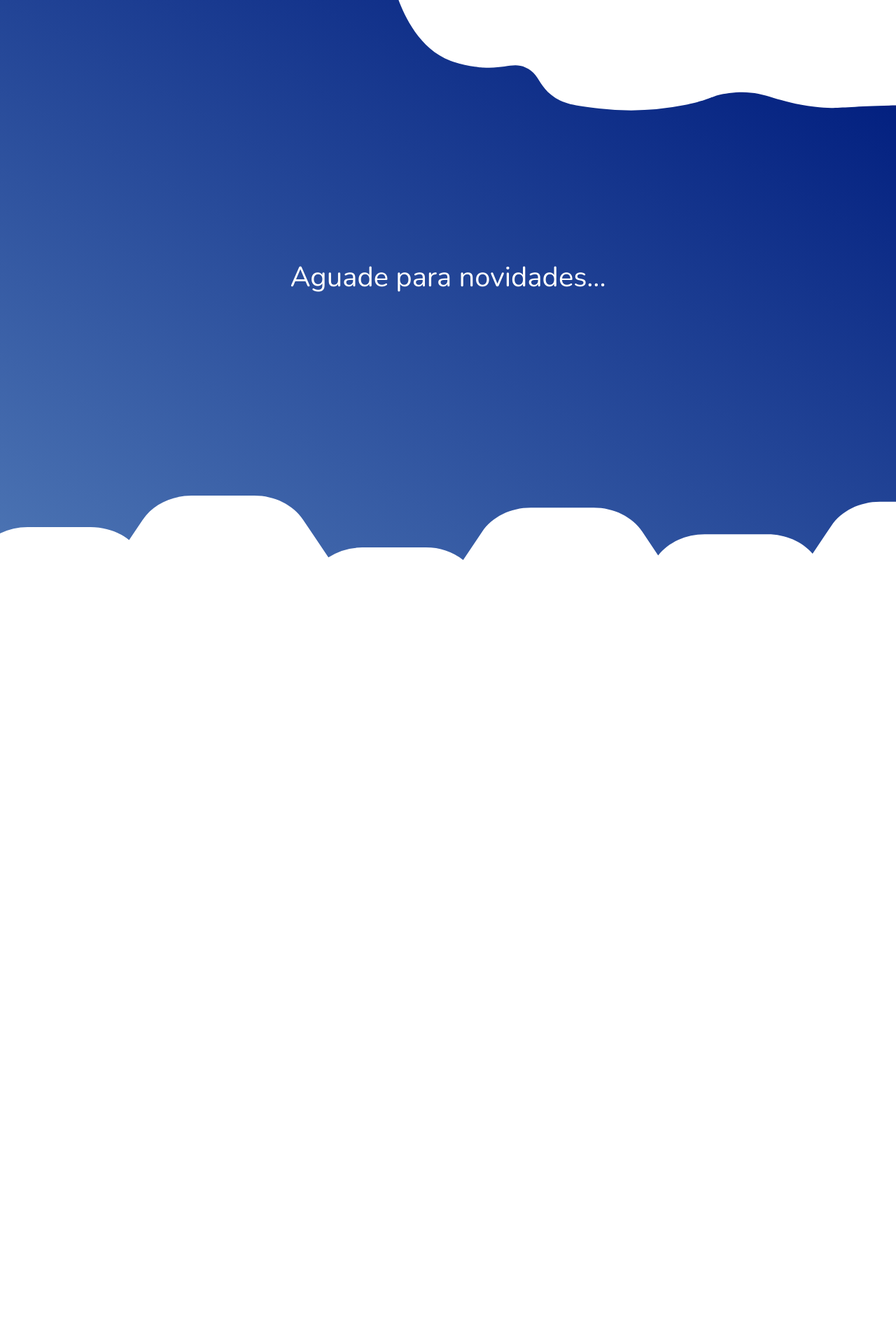
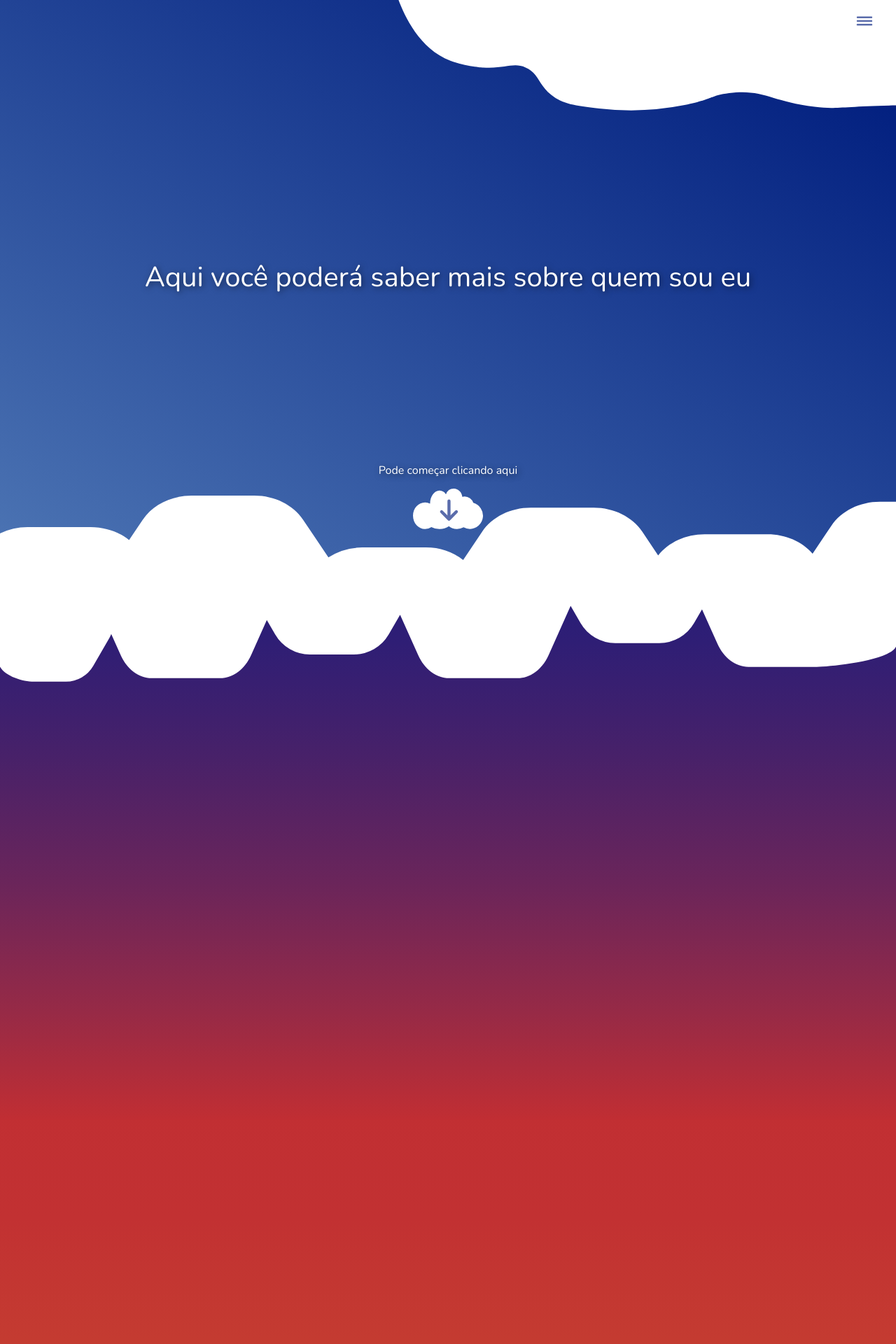
Before and after one commit to italloleon/euitallo, a PHP site: page / in a window 1280 px wide. Shown: the top 1920 px of the page at 70% size. Before the commit the page ends 800 px from the top, so only its background shows below. Run offline with PHP 8.4, Linux system fonts and the light colour scheme; some libraries are stand-ins or nearby versions.

Commit message:
Add files via upload

```diff
--- a/index.html
+++ b/index.html
@@ -6,13 +6,33 @@
     <meta name="viewport" content="width=device-width, user-scalable=no">
     <link rel="stylesheet" href="https://stackpath.bootstrapcdn.com/bootstrap/4.1.2/css/bootstrap.min.css" integrity="sha384-Smlep5jCw/wG7hdkwQ/Z5nLIefveQRIY9nfy6xoR1uRYBtpZgI6339F5dgvm/e9B" crossorigin="anonymous">
     <link href="https://fonts.googleapis.com/css?family=Nunito&amp;subset=latin-ext" rel="stylesheet">
+
     <link rel="stylesheet" href="main.css">
 
 </head>
 <body>
-<div class="container-fluid total1 text-center d-flex justify-content-center align-items-center">
-    <h1 class="textoprincipal">Quase tudo pronto pra que eu conte mais sobre mim!</h1>
+<svg class="bt-menu position-fixed" xmlns="http://www.w3.org/2000/svg" viewBox="0 0 60 60"><defs><style>.cls-1{fill:#fff;}.cls-2{fill:#2b3186;}</style></defs><title>btmenu</title><g id="Camada_2" data-name="Camada 2"><g id="main"><circle id="ballmenu" class="cls-1" cx="30" cy="30" r="30"/><g id="line3"><path class="cls-2" d="M15,23.88H45a1.88,1.88,0,0,0,0-3.75H15a1.88,1.88,0,0,0,0,3.75Z"/></g><g id="line2"><path class="cls-2" d="M15,31.88H45a1.88,1.88,0,0,0,0-3.75H15a1.88,1.88,0,0,0,0,3.75Z"/></g><g id="line1"><path class="cls-2" d="M15,39.88H45a1.88,1.88,0,0,0,0-3.75H15a1.88,1.88,0,0,0,0,3.75Z"/></g></g></g></svg>
+<div class="container-fluid menu-list-section text-center align-items-center justify-content-center">
+    <ul class="menu-list text-center p-0 d-flex flex-column align-items-center flex-fill">
+    <li class="mx-0 my-0 py-4 menu-item-my"><a href="#inicio">início</a></li>
+    <li class="mx-0 my-0 py-4 menu-item-my"><a href="#area2">eu</a></li>
+    <li class="mx-0 my-0 py-4 menu-item-my"><a href="">profissional</a></li>
+    <li class="mx-0 my-0 py-4 menu-item-my"><a href="">acadêmico</a></li>
+    <li class="mx-0 my-0 py-4 menu-item-my"><a href="">pessoal</a></li>
+    </ul>
 </div>
+<div class="container position-absolute menulat d-flex justify-content-end align-items-center">
+
+
+</div>
+<div id="inicio" class="container-fluid total1 flex-column  text-center d-flex justify-content-center align-items-center">
+    <h1 class="textoprincipal">Bem vindo ao meu site de apresentação!</h1>
+    <a id="botaoprox" class="nuvemnext position-absolute" href="#area2"><svg class="" xmlns="http://www.w3.org/2000/svg" viewBox="0 0 71 41"><defs><style>.cls-1{fill:#fff;}.cls-2{fill:#5a6cab;}</style></defs><title>button</title><g id="Camada_2" data-name="Camada 2"><g id="main"><path id="minicloud" class="cls-1" d="M61.16,14.46A9.6,9.6,0,0,0,52.34,8,8.74,8.74,0,0,0,50,8.33C49.47,3.64,45.83,0,41.42,0a8.67,8.67,0,0,0-8,5.77A8.34,8.34,0,0,0,26.85,2c-5.2,0-9.43,5.88-9.55,13.18a11.31,11.31,0,0,0-5-1.18C5.5,14,0,20,0,27.5S5.5,41,12.29,41a11.41,11.41,0,0,0,6.35-2,17.33,17.33,0,0,0,8.21,2,16.56,16.56,0,0,0,9.55-2.8A13,13,0,0,0,44.6,41a13.32,13.32,0,0,0,6.7-1.76A12.9,12.9,0,0,0,57.8,41a13.53,13.53,0,0,0,3.36-26.54Z"/><g id="seta"><path class="cls-2" d="M34.94,12.53V28.78a1.56,1.56,0,0,0,3.13,0V12.53a1.56,1.56,0,0,0-3.12,0Z"/><path class="cls-2" d="M27.9,24.57l7.5,7.5a1.59,1.59,0,0,0,2.21,0l7.5-7.5a1.56,1.56,0,0,0-2.21-2.21l-7.5,7.5H37.6l-7.5-7.5a1.56,1.56,0,0,0-2.21,2.21Z"/></g></g></g></svg></a>
+    <p class="guia position-absolute">Pode começar clicando aqui</p>
+</div>
+<div id="area2" class="container-fluid area2"></div>
+<div id="area2-1" class="container-fluid area2-1"></div>
+<div id="area3" class="container-fluid area3"></div>
 <script src="https://code.jquery.com/jquery-3.2.1.min.js"></script>
 <script src="https://cdnjs.cloudflare.com/ajax/libs/popper.js/1.14.3/umd/popper.min.js" integrity="sha384-ZMP7rVo3mIykV+2+9J3UJ46jBk0WLaUAdn689aCwoqbBJiSnjAK/l8WvCWPIPm49" crossorigin="anonymous"></script>
 <script src="https://stackpath.bootstrapcdn.com/bootstrap/4.1.2/js/bootstrap.min.js" integrity="sha384-o+RDsa0aLu++PJvFqy8fFScvbHFLtbvScb8AjopnFD+iEQ7wo/CG0xlczd+2O/em" crossorigin="anonymous"></script>
--- a/main.css
+++ b/main.css
@@ -3,21 +3,155 @@ body, html{
     margin: 0;
     color: #FFFFFF;
     font-family: 'Nunito', sans-serif;
-
+    text-shadow: 2px 2px 8px rgba(0,0,0,0.5);
 }
-body{
-    background: url("bg.svg") no-repeat;
-    background-size: cover;
-
+a{
+    color: black;
+}
+a:link{
+    text-decoration: none;
+}
+.guia{
+    bottom: 100px;
 }
 .total1{
     height: 100%;
     width: 100%;
+    background: url("bg.svg") no-repeat;
+    background-size: cover;
 }
 @media (max-width: 700px) {
-    body{
+    .total1{
         background: url("bgm.svg") no-repeat;
         background-size: cover;
-
+    }
+    .nuvemnext{
+        width: 60px;
+        bottom: 40px;
+        z-index: 1;
+    }
+    .guia{
+        bottom: 60px;
     }
 }
+@media (min-width: 701px) {
+    .nuvemnext{
+        width: 100px;
+        bottom: 40px;
+        z-index: 1;
+    }
+}
+.menulat{
+    width: 600px;
+    height: 100px;
+    right: 0;
+}
+.bt-menu{
+    width: 40px;
+    top: 10px;
+    right: 25px;
+    cursor: pointer;
+    z-index: 2001;
+}
+.menu-list-section{
+    width: 100%;
+    height: 100%;
+    background-color: rgba(255,255,255,0.9);
+    z-index: 2000 !important;
+    position: fixed;
+    display: none;
+}
+.menu-list{
+    display: none;
+}
+
+.menu-item-my{
+    width: 100%;
+    font-size: 25px;
+}
+.menu-item-my:hover{
+
+}
+
+.menu-list li{
+    text-decoration: none;
+    list-style-type: none;
+    margin: 10px;
+    color: black;
+}
+
+.eu-itallo{
+    height: 200px;
+    top: -30px;
+    left: -40px;
+}
+#todo{
+    transform: translateY(10px);
+}
+#olhos{
+    transform: translateY(10px);
+}
+
+
+#botaoprox{
+     -webkit-animation: jump 2s infinite linear;
+}
+
+@-webkit-keyframes jump{
+    0%{bottom: 40px;}
+    25%{bottom: 45px;}
+    50%{bottom: 40px;}
+    75%{bottom: 35px;}
+    100%{bottom: 40px;}
+}
+.area2{
+    height: 100%;
+    background: url("bg2.svg") no-repeat;
+    background-size: cover;
+    background-position: bottom;
+}
+.area2-1{
+    height: 100%;
+    background: url("bg2down.svg") no-repeat;
+    background-size: cover;
+    background-position: center;
+}
+.area3{
+    height: 100%;
+    background: url("bg3.svg") no-repeat;
+    background-size: cover;
+    background-position: bottom;
+}
+/*linha do menu*/
+
+.menu-item-my {position:relative;}
+
+.menu-item-my::before, .menu-item-my::after { content:""; display:block; box-sizing:border-box;
+    position:absolute;z-index:5; pointer-events: none;
+    width:0; height:0; opacity:0; border-bottom:2px solid #00A8EF }
+
+.menu-item-my::before { border-left:none; border-bottom:none; left:0; top:0;
+    transition:width .5s linear .9s, height .0005s linear .1s, opacity .1s .1s }
+.menu-item-my::after  { border-top:none; border-right:none; right:0; bottom:0;
+    transition:width .5s linear .05s, height .0005s linear, opacity .1s .1s }
+
+.menu-item-my:hover::before, .menu-item-my:hover::after  { width:100%; height:100%; opacity:1 }
+
+.menu-item-my:hover::before { transition:width .005s, height .005s linear}
+.menu-item-my:hover::after  { transition:width .4s linear .05s, height .0005s linear .2s, opacity .1s .2s }
+
+/*animação botão*/
+
+.gira1cima{
+    -webkit-transform: rotateZ(-45deg) translateX(-5px);
+    -webkit-transform-origin: 29% 50%;
+    transition: all 0.3s linear;
+}
+.gira2cima{
+    -webkit-transform: rotateZ(45deg) translateX(-5px);
+    -webkit-transform-origin: 29% 52%;
+    transition: all 0.3s linear;
+}
+#line1, #line2, #line3{
+    transition: all 0.3s linear;
+}
--- a/main.js
+++ b/main.js
@@ -1,8 +1,79 @@
 $(document).ready(function () {
+
+    // ANIMAÇÃO DO TEXTO INICIAL
     setTimeout(function () {
-        $(".textoprincipal").fadeToggle("slow",function () {
-            $(".textoprincipal").text("Aguade para novidades...");
-        }).delay( 800 ).fadeIn("slow");
-    },3000)
+        $(".textoprincipal")
+            .fadeToggle("slow", function () {
+                $(".textoprincipal").text("Aqui você poderá saber mais sobre quem sou eu");
+        })
+            .delay( 800 )
+            .fadeIn("slow")
+            .delay( 2500 )
+            .fadeToggle("slow", function () {
+                $(".textoprincipal").text("minha vida acadêmica e profissional");
+        })
+            .delay( 800 )
+            .fadeIn("slow")
+            .delay( 800 )
+            .fadeIn("slow")
+            .delay( 2500 )
+            .fadeToggle("slow", function () {
+                $(".textoprincipal").text("bem como experiências e conhecimentos que tenho.");
+            }).delay( 800 )
+            .fadeIn("slow")
+            .delay( 3000 )
+            .fadeToggle("slow", function () {
+                $(".textoprincipal").text("Espero que goste da estadia!");
+            })
+            .delay( 800 )
+            .fadeIn("slow")
 
+    },3500);
+    var $doc = $('html, body');
+    // FIM DA ANIMAÇÃO
+
+    // ROLAGEM SUAVE DA NUVEM PARA SEGUNDA SESSAO
+    $('.nuvemnext').click(function() {
+        $doc.animate({
+            scrollTop: $( $.attr(this, 'href') ).offset().top
+        }, 700);
+        return false;
+    });
+    // FIM DA ROLAGEM
+
+    // FUNÇÃO PARA MENU
+    var count = 0;
+    $('.bt-menu').click(function () {
+        if(count == 0){
+            $('#line1').addClass('gira1cima');
+            $('#line2').addClass('d-none');
+            $('#line3').addClass('gira2cima');
+            $('.menu-item-my').fadeIn(600);
+            $('.menu-list-section').fadeIn(350).addClass("d-flex");
+            count += 1;
+            die();
+
+        }
+        if(count == 1){
+            $('#line1').removeClass('gira1cima');
+            $('#line2').removeClass('d-none');
+            $('#line3').removeClass('gira2cima');
+            $('.menu-item-my').hide(1);
+            $('.menu-list-section').fadeOut(350).removeClass("d-flex");
+            count -= 1;
+            die();
+        }
+
+        console.log('teste');
+    });
+    // FIM DA FUNÇÃO MENU
+
+    // ROLAGEM DOS ITENS DO MENU PARA SUAS SESSOES
+    $('.menu-item-my>a').click(function() {
+        $doc.animate({
+            scrollTop: $( $.attr(this, 'href') ).offset().top
+        }, 700);
+        return false;
+    });
+    // FIM DA ROLAGEM DOS ITENS
 });
```
Also changed, not shown: bg2.svg (added), bg2down.svg (added), bg3.svg (added), btmenu.svg (added), button.svg (added), eu.svg (added).
